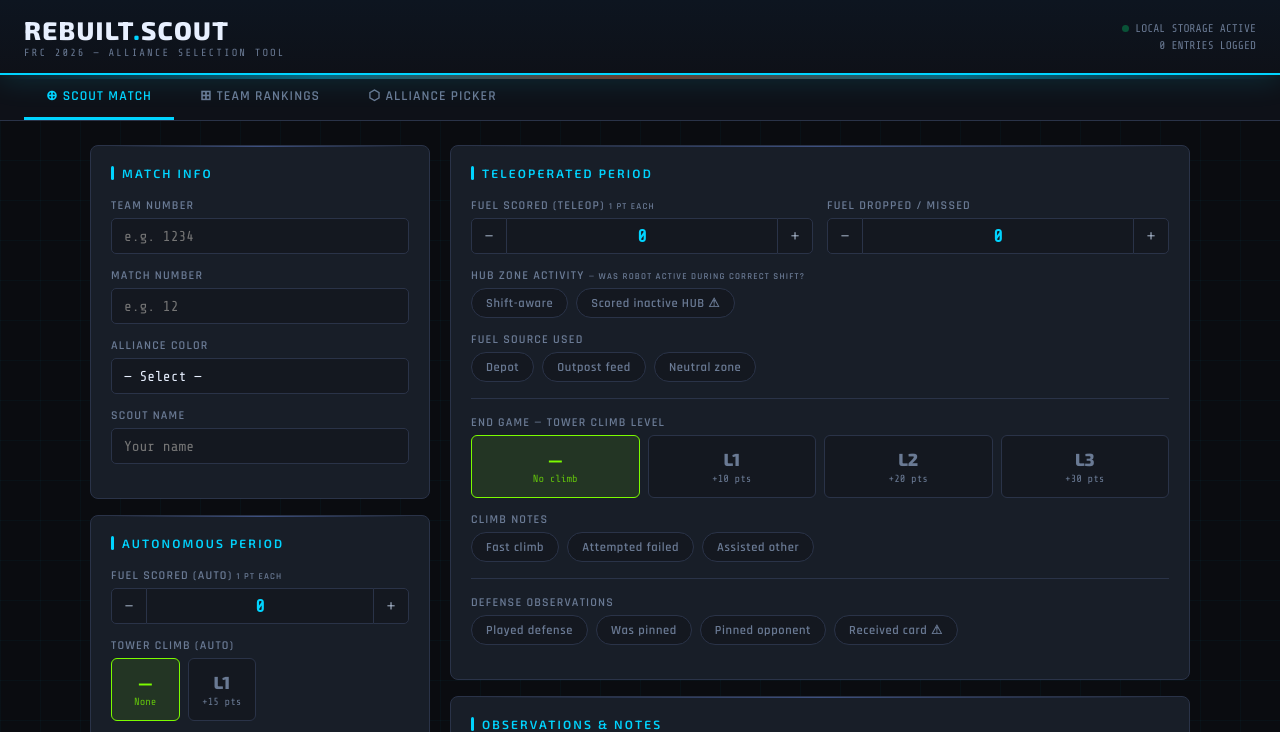
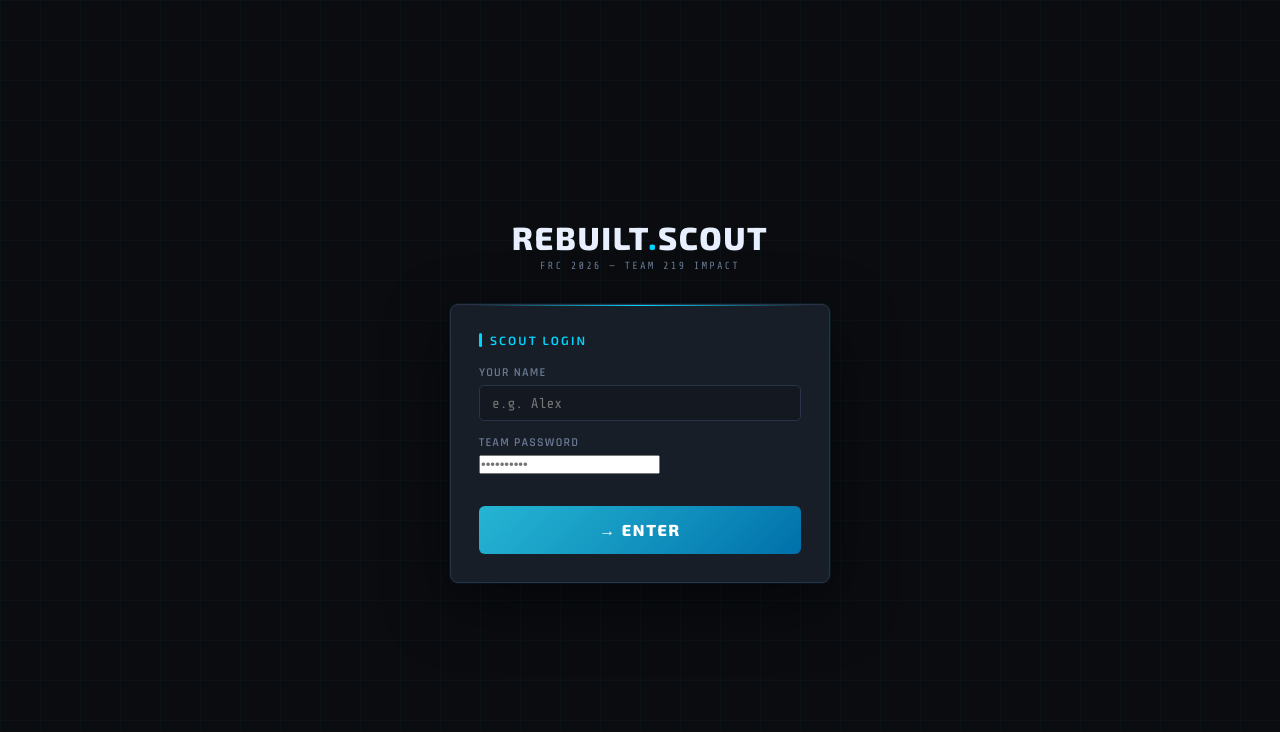
Before and after one commit to grooberson/219-Rebuilt-scouting, a plain HTML site: page index.html in a window 1280 px wide. Shown: the top 732 px of the page. Drawn offline with nearby package versions, Linux system fonts and the light colour scheme.

Commit message:
Add login screen with SHA-256 password validation
- Full-screen login overlay matching app theme
- Username field (any non-empty value accepted)
- Password validated against SHA-256 hash via Web Crypto API
- Session persisted in sessionStorage; name persisted in localStorage
- Returning scouts have name pre-filled, only need to re-enter password
- Enter key submits from either login field

Co-Authored-By: Claude Sonnet 4.6 <noreply@anthropic.com>

```diff
--- a/index.html
+++ b/index.html
@@ -1028,9 +1028,90 @@
     background: rgba(255,107,53,0.08);
   }
 
+  /* ---- LOGIN OVERLAY ---- */
+  .login-overlay {
+    position: fixed;
+    inset: 0;
+    background: var(--bg);
+    background-image:
+      linear-gradient(rgba(0,212,255,0.03) 1px, transparent 1px),
+      linear-gradient(90deg, rgba(0,212,255,0.03) 1px, transparent 1px);
+    background-size: 40px 40px;
+    z-index: 1000;
+    display: flex;
+    align-items: center;
+    justify-content: center;
+    padding: 24px;
+  }
+  .login-box {
+    width: 100%;
+    max-width: 380px;
+  }
+  .login-logo {
+    font-family: var(--font-display);
+    font-weight: 800;
+    font-size: 2rem;
+    letter-spacing: 0.05em;
+    color: var(--text-bright);
+    text-align: center;
+    margin-bottom: 4px;
+  }
+  .login-logo span { color: var(--accent); }
+  .login-sub {
+    font-family: var(--font-mono);
+    font-size: 0.65rem;
+    color: var(--text-dim);
+    letter-spacing: 0.2em;
+    text-align: center;
+    margin-bottom: 32px;
+  }
+  .login-panel {
+    background: var(--panel);
+    border: 1px solid var(--border);
+    border-radius: 8px;
+    padding: 28px;
+    position: relative;
+    box-shadow: 0 20px 60px rgba(0,0,0,0.5), 0 0 0 1px rgba(0,212,255,0.08);
+  }
+  .login-panel::before {
+    content: '';
+    position: absolute;
+    top: 0; left: 20px; right: 20px;
+    height: 1px;
+    background: linear-gradient(90deg, transparent, var(--accent), transparent);
+  }
+  .login-error {
+    color: var(--red);
+    font-family: var(--font-mono);
+    font-size: 0.78rem;
+    margin-bottom: 12px;
+    display: none;
+  }
+
 </style>
 </head>
 <body>
+
+<!-- ===== LOGIN OVERLAY ===== -->
+<div class="login-overlay" id="loginOverlay">
+  <div class="login-box">
+    <div class="login-logo">REBUILT<span>.</span>SCOUT</div>
+    <div class="login-sub">FRC 2026 &mdash; TEAM 219 IMPACT</div>
+    <div class="login-panel">
+      <div class="panel-title">Scout Login</div>
+      <div class="field-row">
+        <label>Your Name</label>
+        <input type="text" id="loginName" placeholder="e.g. Alex" autocomplete="name" autocapitalize="words">
+      </div>
+      <div class="field-row">
+        <label>Team Password</label>
+        <input type="password" id="loginPassword" placeholder="••••••••••" autocomplete="current-password">
+      </div>
+      <div class="login-error" id="loginError"></div>
+      <button class="btn-submit" onclick="doLogin()">→ ENTER</button>
+    </div>
+  </div>
+</div>
 
 <header>
   <div>
@@ -1465,6 +1546,36 @@ let selectedAlliance = [null, null, null];
 // ===========================
 // STORAGE
 // ===========================
+// ===========================
+// AUTH
+// ===========================
+const PASSWORD_HASH = '312274c1e4b86e58185e3911b6a2673ff651c798f679a1fb0d9b2082a4bcd0ea';
+
+async function hashString(str) {
+  const buf = await crypto.subtle.digest('SHA-256', new TextEncoder().encode(str));
+  return Array.from(new Uint8Array(buf)).map(b => b.toString(16).padStart(2, '0')).join('');
+}
+
+async function doLogin() {
+  const name = document.getElementById('loginName').value.trim();
+  const pass = document.getElementById('loginPassword').value;
+  const errEl = document.getElementById('loginError');
+  errEl.style.display = 'none';
+  if (!name) { errEl.textContent = '⚠ Enter your name'; errEl.style.display = 'block'; return; }
+  if (!pass) { errEl.textContent = '⚠ Enter the team password'; errEl.style.display = 'block'; return; }
+  const hash = await hashString(pass);
+  if (hash !== PASSWORD_HASH) {
+    errEl.textContent = '⚠ Incorrect password';
+    errEl.style.display = 'block';
+    document.getElementById('loginPassword').value = '';
+    return;
+  }
+  localStorage.setItem('rebuilt_scoutName', name);
+  sessionStorage.setItem('rebuilt_loggedIn', '1');
+  document.getElementById('loginOverlay').style.display = 'none';
+  document.getElementById('scoutName').value = name;
+}
+
 function getData() {
   try { return JSON.parse(localStorage.getItem('rebuilt_scout') || '[]'); } catch { return []; }
 }
@@ -2082,9 +2193,26 @@ window.addEventListener('DOMContentLoaded', ()=>{
   setTower('teleopTower', 0);
   updatePreview();
   updateEntryCount();
-  // Persist scout name
-  const savedScout = localStorage.getItem('rebuilt_scoutName');
-  if (savedScout) document.getElementById('scoutName').value = savedScout;
+
+  // Check login session
+  const loggedIn = sessionStorage.getItem('rebuilt_loggedIn');
+  const savedName = localStorage.getItem('rebuilt_scoutName');
+  if (loggedIn && savedName) {
+    document.getElementById('loginOverlay').style.display = 'none';
+    document.getElementById('scoutName').value = savedName;
+  } else if (savedName) {
+    // Pre-fill name so returning scouts only need to enter the password
+    document.getElementById('loginName').value = savedName;
+  }
+
+  // Submit login on Enter key from either login field
+  ['loginName', 'loginPassword'].forEach(id => {
+    document.getElementById(id).addEventListener('keydown', e => {
+      if (e.key === 'Enter') doLogin();
+    });
+  });
+
+  // Persist scout name on change
   document.getElementById('scoutName').addEventListener('change', e=>{
     localStorage.setItem('rebuilt_scoutName', e.target.value);
   });
```
